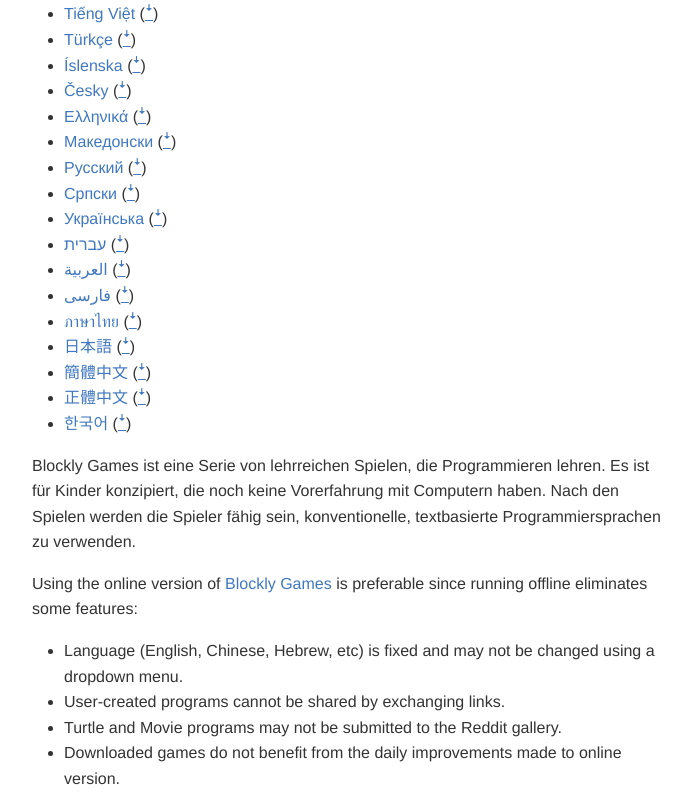
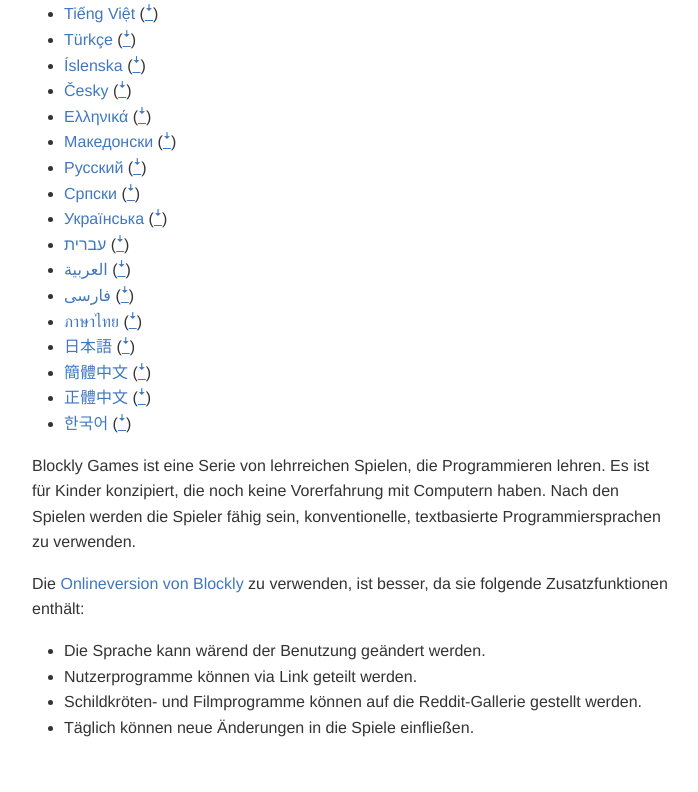
Before and after one commit to cdpoffline/blockly-games, a plain HTML site: page web/index.html in a window 1280 px wide. Shown: the part 979-1771 px from the top of the page, without its empty margins (118-816 px from the left). After the commit the page ends 1719 px from the top, so only its background shows below. Drawn offline with Linux system fonts and the light colour scheme.

Commit message:
fix #1 overview 100% German

```diff
--- a/web/index.html
+++ b/web/index.html
@@ -1,5 +1,6 @@
 <!DOCTYPE html>
 <html class=" is-copy-enabled" lang="en">
+  <!-- from https://github.com/google/blockly-games/wiki/Offline -->
   <head>
     <meta http-equiv="content-type" content="text/html; charset=UTF-8">
     <meta charset="utf-8">
@@ -112,14 +113,14 @@
                           Nach den Spielen werden die Spieler fähig sein, konventionelle, textbasierte Programmiersprachen zu verwenden.
                         </p>
 
-                        <p>Using the online version of <a href="https://blockly-games.appspot.com/">Blockly Games</a>
-                        is preferable since running offline eliminates some features:
+                        <p>
+                          Die <a href="https://blockly-games.appspot.com/">Onlineversion von Blockly</a> zu verwenden, ist besser, da sie folgende Zusatzfunktionen enth&auml;lt:
                         </p>
                         <ul>
-                          <li>Language (English, Chinese, Hebrew, etc) is fixed and may not be changed using a dropdown menu.</li>
-                          <li>User-created programs cannot be shared by exchanging links.</li>
-                          <li>Turtle and Movie programs may not be submitted to the Reddit gallery.</li>
-                          <li>Downloaded games do not benefit from the daily improvements made to online version.</li>
+                          <li>Die Sprache kann w&auml;rend der Benutzung ge&auml;ndert werden.</li>
+                          <li>Nutzerprogramme k&ouml;nnen via Link geteilt werden.</li>
+                          <li>Schildkr&ouml;ten- und Filmprogramme k&ouml;nnen auf die Reddit-Gallerie gestellt werden.</li>
+                          <li>T&auml;glich k&ouml;nnen neue &Auml;nderungen in die Spiele einflie&szlig;en.</li>
                         </ul>
                       </div>
                     </div>
```
